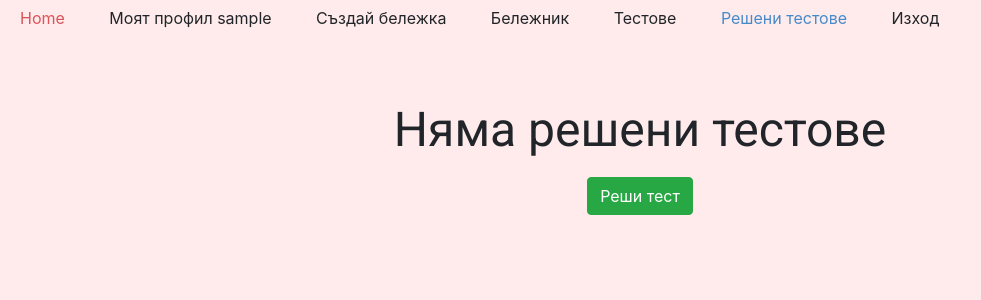
After one commit to MilenHadzhiev/school_helper, a Django app: page /exams/results/ in a window 1280 px wide. The commit adds this page. Shown: the top 300 px of the page, without its empty margins (0-981 px from the left). Run offline with Django 3.2, Linux system fonts and the light colour scheme; the visitor is signed in with stand-in values (Sample User, id 1); data that the repository does not hold is empty; some libraries are stand-ins or nearby versions.

```diff
--- a/backend/accounts/forms.py
+++ b/backend/accounts/forms.py
@@ -73,6 +73,8 @@ class TeacherSignUpForm(UserCreationForm):
         user.last_name = self.cleaned_data['last_name']
         user.email = self.cleaned_data['email']
         user.is_teacher = True
+        user.is_staff = True
+
         if commit:
             user.save()
         return user
--- a/backend/accounts/views/teachers.py
+++ b/backend/accounts/views/teachers.py
@@ -1,4 +1,5 @@
 from django.contrib.auth import login
+from django.contrib.auth.models import Group
 from django.shortcuts import redirect
 from django.views.generic import CreateView
 
@@ -19,5 +20,7 @@ class TeacherSignUpView(CreateView):
         user = form.save()
         user.school = form.cleaned_data.get('school')
         user.save()
+        teachers_group = Group.objects.get(name='Teachers')
+        teachers_group.user_set.add(user)
         login(self.request, user)
         return redirect('homepage')
--- a/backend/questions/forms.py
+++ b/backend/questions/forms.py
@@ -6,4 +6,4 @@ from questions.models import Question
 class QuestionCreateForm(forms.ModelForm):
     class Meta:
         model = Question
-        fields = '__all__'
+        fields = ('text',)
--- a/backend/results/urls.py
+++ b/backend/results/urls.py
@@ -1,7 +1,8 @@
 from django.urls import path
 
-from results.views import exam_result
+from results.views import exam_result, UserResultsList
 
 urlpatterns = [
+    path('', UserResultsList.as_view(), name='user exam results'),
     path('<int:pk>/', exam_result, name='exam result'),
 ]
--- a/backend/results/views.py
+++ b/backend/results/views.py
@@ -1,7 +1,8 @@
 from django.shortcuts import render
 
+# Create your views here.
+from django.views.generic import ListView
 
-# Create your views here.
 from results.models import Result
 
 
@@ -23,4 +24,14 @@ def exam_result(request, pk):
         'exam_result': result_exam,
         'grade': grade
     }
-    return render(request, 'exams/result.html', context)
+    return render(request, 'results/result.html', context)
+
+
+class UserResultsList(ListView):
+    template_name = 'results/user_results_list.html'
+    context_object_name = 'results'
+
+    def get_queryset(self):
+        self.queryset = self.request.user.result_set.all()
+        x = 5
+        return self.queryset
--- a/backend/templates/partials/nav.html
+++ b/backend/templates/partials/nav.html
@@ -70,6 +70,20 @@
                                   u-text-hover-palette-2-base"
                        style="padding: 10px 20px;">Бележник</a>
                 </li>
+                <li class="u-nav-item">
+                    <a href="{% url 'exams:exams list' %}"
+                       class="u-button-style u-nav-link
+                                  u-text-active-palette-1-base
+                                  u-text-hover-palette-2-base"
+                       style="padding: 10px 20px;">Тестове</a>
+                </li>
+                <li class="u-nav-item">
+                    <a href="{% url 'exams:user exam results' %}"
+                       class="u-button-style u-nav-link
+                                  u-text-active-palette-1-base
+                                  u-text-hover-palette-2-base"
+                       style="padding: 10px 20px;">Решени тестове</a>
+                </li>
             {% endif %}
 
             {% if user.is_authenticated %}
--- /dev/null
+++ b/backend/templates/results/user_results_list.html
@@ -0,0 +1,37 @@
+{% extends 'common/base.html' %}
+{% load static %}
+{% block site_custom_styles %}
+    <link rel="stylesheet" href="{% static 'css/Post-Template.css' %}" media="screen">
+    <link rel="stylesheet" href="{% static 'css/lessons-bg.css' %}" media="screen">
+{% endblock %}
+{% block site_title %}
+    Моите решени тестове
+
+{% endblock %}
+
+{% block site_content %}
+    {% if results %}
+        <h3 class="text-center">Моите решени тестове</h3>
+        <div class="row">
+            {% for result in results %}
+                <div class="col-lg-4" style="margin-top: 15px">
+                    <div class="card" style="width: 18rem;background: rgba(204, 204, 204, 0);border: none">
+                        <div class="card-body">
+                            <h3 class="text-center">{{ result.exam }}</h3>
+                            <div class="text-center">
+                                <a href="{% url 'exams:exam result' result.id %}" class="btn btn-primary stretched-link">
+                                    Виж подробности
+                                </a>
+                            </div>
+                        </div>
+                    </div>
+                </div>
+            {% endfor %}
+        </div>
+    {% else %}
+        <div class="mt-5 text-center">
+            <h1>Няма решени тестове</h1>
+            <a href="{% url 'exams:exams list' %}" class="btn btn-success">Реши тест</a>
+        </div>
+    {% endif %}
+{% endblock %}
```
Also changed, not shown: backend/templates/results/result.html (renamed from backend/templates/exams/result.html).
